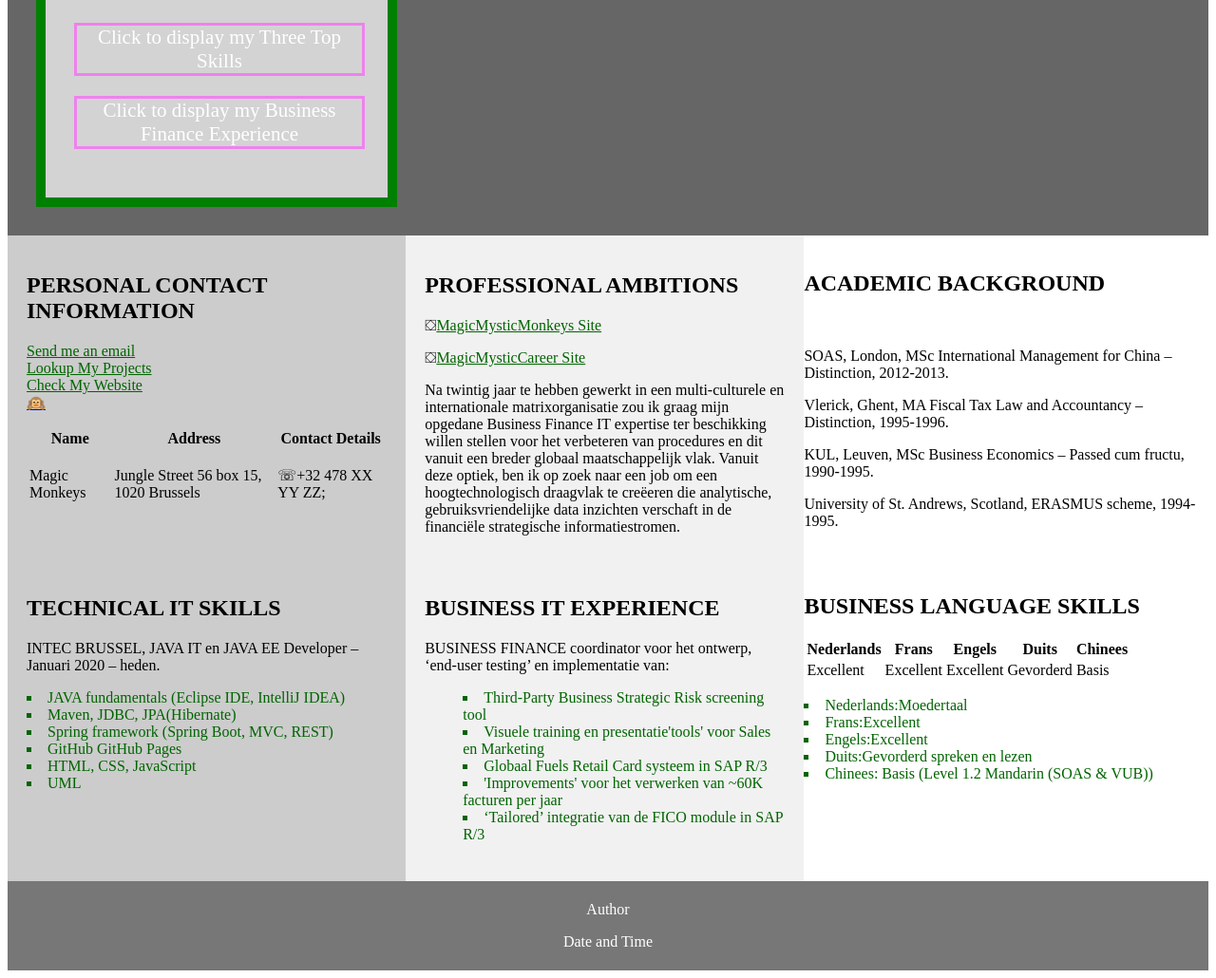
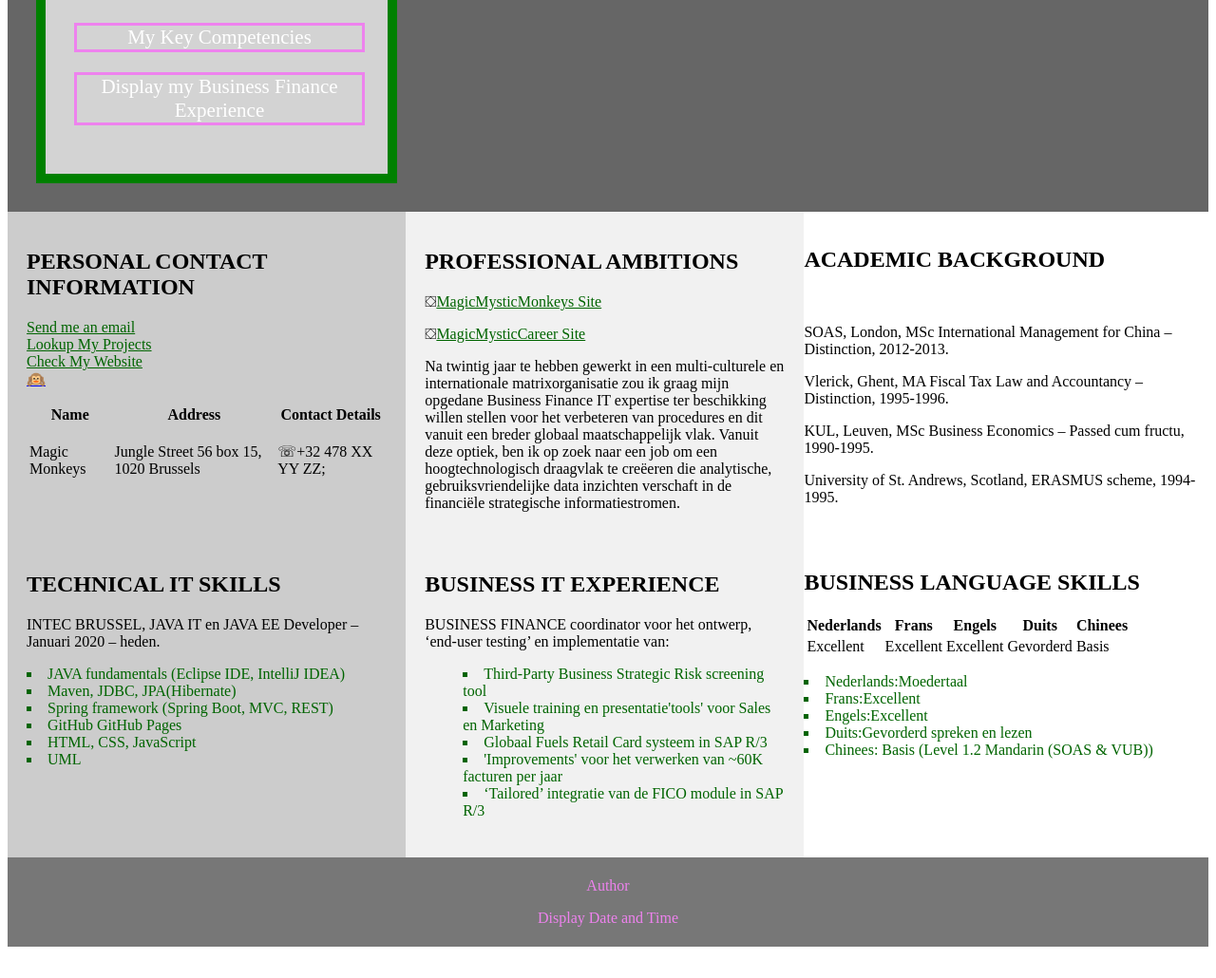
Before and after one commit to MiekeH/MagicMysticMonkey, a plain HTML site: page index.html in a window 1280 px wide. Shown: the part 554-1584 px from the top of the page at 95% size. After the commit the page ends 1559 px from the top, so only its background shows below. Drawn offline with Linux system fonts and the light colour scheme.

Commit message:
Update index.html

```diff
--- a/index.html
+++ b/index.html
@@ -33,8 +33,8 @@
 	<br>
 	<br>
 		<h2>WORK EXPERIENCE</h2>
-	<p id = "demo4" onclick="myFunction4()" style="width:300px;border:3px solid Violet">Click to display my Three Top Skills</p>
-	<p id = "demo6" onclick="myFunction6()" style="width:300px;border:3px solid Violet">Click to display my Business Finance Experience</p>
+	<p id = "demo" onclick="myFunction()" style="width:300px;border:3px solid Violet">My Key Competencies</p>
+	<p id = "demo1" onclick="myFunction()" style="width:300px;border:3px solid Violet">Display my Business Finance Experience</p>
 
 
 	</div>
@@ -141,8 +141,8 @@
 </section>
 
 <footer>
-<p id = "demo1" onmouseover="myFunction1()">Author</p>
-<p id = "demo2" onmouseover="myFunction2()">Date and Time</p>
+<p id = "demo2" style="color:violet" onmouseover="myFunction()">Author</p>
+<p id = "demo3" style="color:violet" onclick="myFunction()">Display Date and Time</p>
 </footer>
 
 <script src ="script.js"></script>
```
